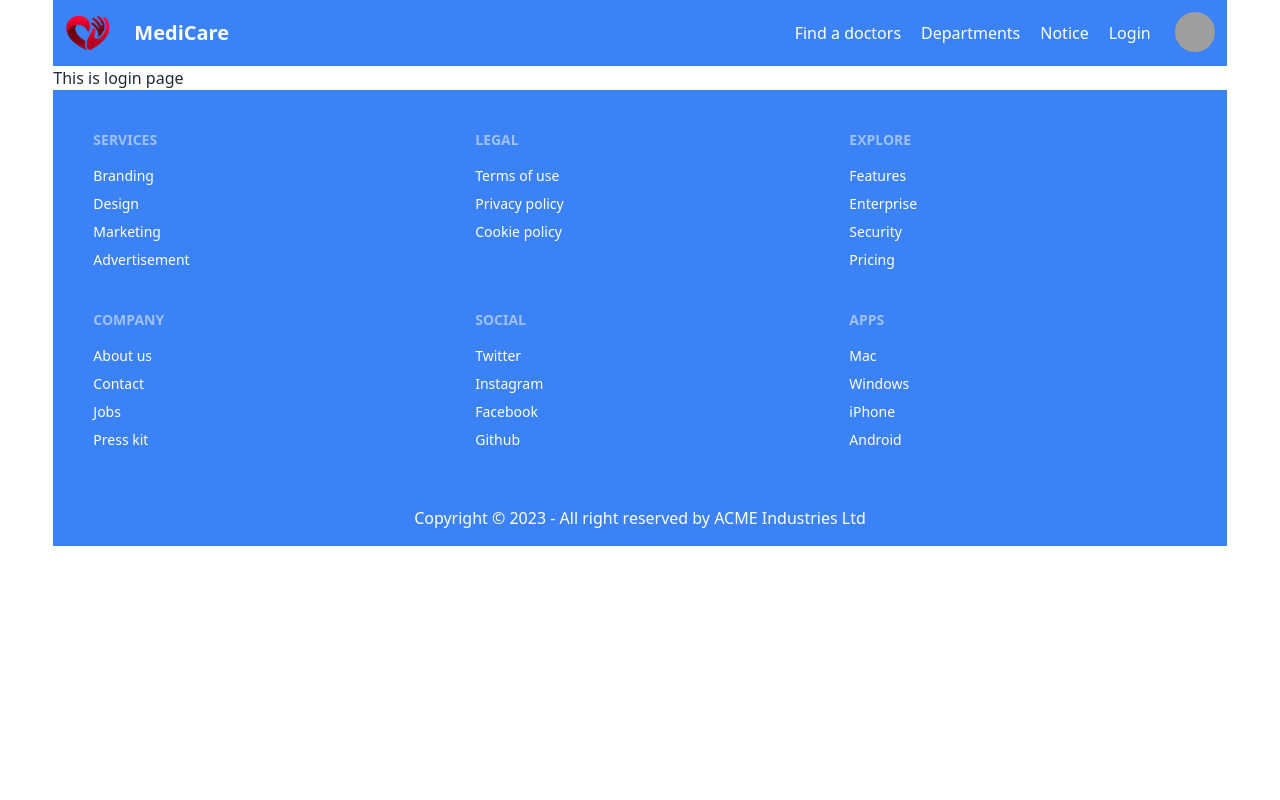
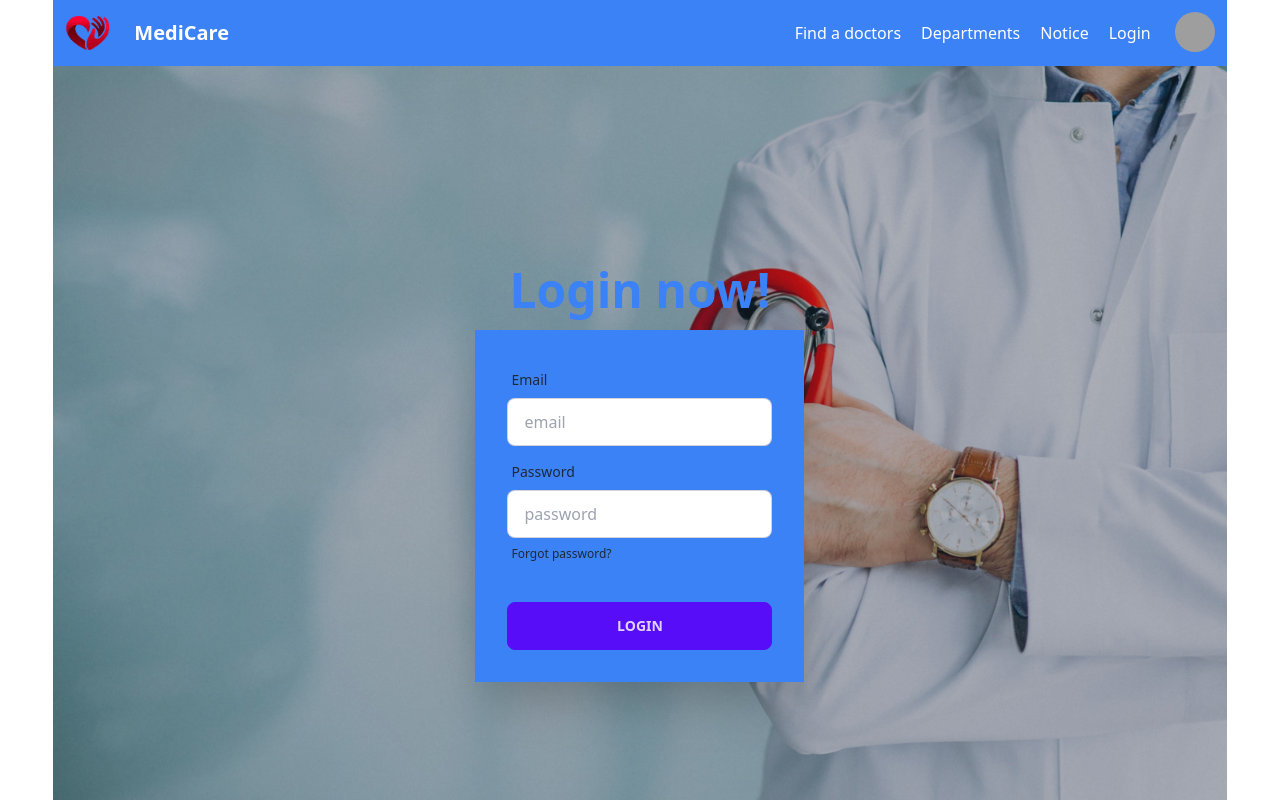
Before and after one commit to NafisOfficial/Hospital-management-system, a React (Vite) app: page /login in a window 1280 px wide. Shown: the top 800 px of the page. Built offline with nearby package versions, Linux system fonts and the light colour scheme; grey boxes are pictures that could not be loaded.

Commit message:
login page done

```diff
--- a/src/Pages/Home/Banner/Banner.jsx
+++ b/src/Pages/Home/Banner/Banner.jsx
@@ -12,7 +12,7 @@ const Banner = () => {
                     <div className='px-12'>
                         <h1 className="text-3xl font-bold">Emergency Ambulance Service!</h1>
                         <p className="py-6">We provide 24/7 hours emergency ambulance services ! If it is urgent to you, you can't take our ambulance services.</p>
-                        <button className="btn btn-primary"><Link to='tel:+8801701234567'>Call Ambulance</Link></button>
+                        <button className="btn btn-primary"><IoCall/><Link to='tel:+8801701234567'>Call Ambulance</Link></button>
                     </div>
                 </div>
             </div>
--- a/src/Pages/Login/Login.jsx
+++ b/src/Pages/Login/Login.jsx
@@ -1,11 +1,56 @@
-import React from 'react';
+import React from "react";
+import bg from "../../assets/Photos/Login/background2.jpg";
 
 const Login = () => {
-    return (
-        <div>
-            This is login page
+  return (
+    <div
+      className="hero min-h-screen"
+      style={{
+        backgroundImage: `url(${bg})`,
+      }}
+    >
+      <div className="hero-overlay bg-opacity-30"></div>
+        <div className=" flex-col">
+          <div className="text-center">
+            <h1 className="text-5xl font-bold text-blue-500 py-4">Login now!</h1>
+          </div>
+          <div className="shrink-0 w-full max-w-lg shadow-2xl bg-blue-500">
+            <form className="card-body">
+              <div className="form-control">
+                <label className="label">
+                  <span className="label-text">Email</span>
+                </label>
+                <input
+                  type="email"
+                  placeholder="email"
+                  className="input input-bordered"
+                  required
+                />
+              </div>
+              <div className="form-control">
+                <label className="label">
+                  <span className="label-text">Password</span>
+                </label>
+                <input
+                  type="password"
+                  placeholder="password"
+                  className="input input-bordered"
+                  required
+                />
+                <label className="label">
+                  <a href="#" className="label-text-alt link link-hover">
+                    Forgot password?
+                  </a>
+                </label>
+              </div>
+              <div className="form-control mt-6">
+                <button className="btn btn-primary">Login</button>
+              </div>
+            </form>
+          </div>
         </div>
-    );
-}
+    </div>
+  );
+};
 
 export default Login;
```
Also changed, not shown: src/assets/Photos/Login/background1.jpg (added), src/assets/Photos/Login/background2.jpg (added).
